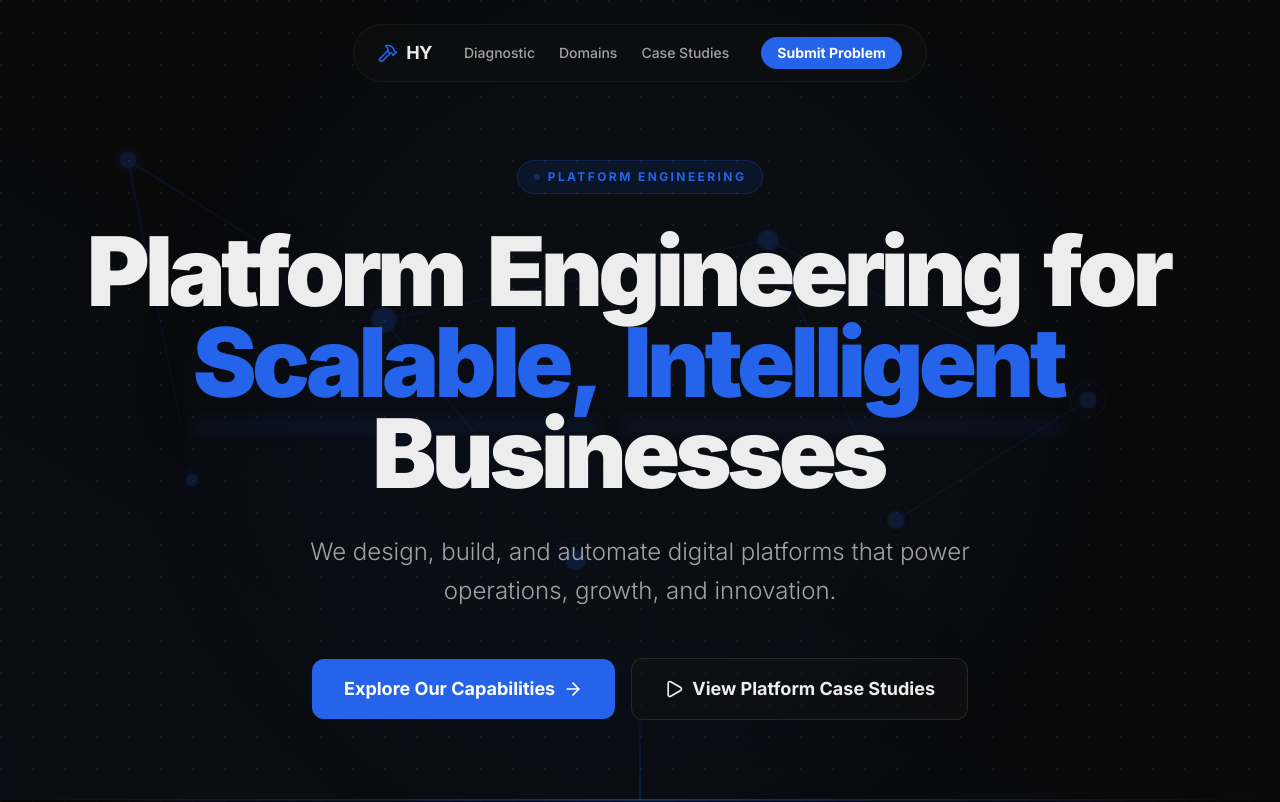
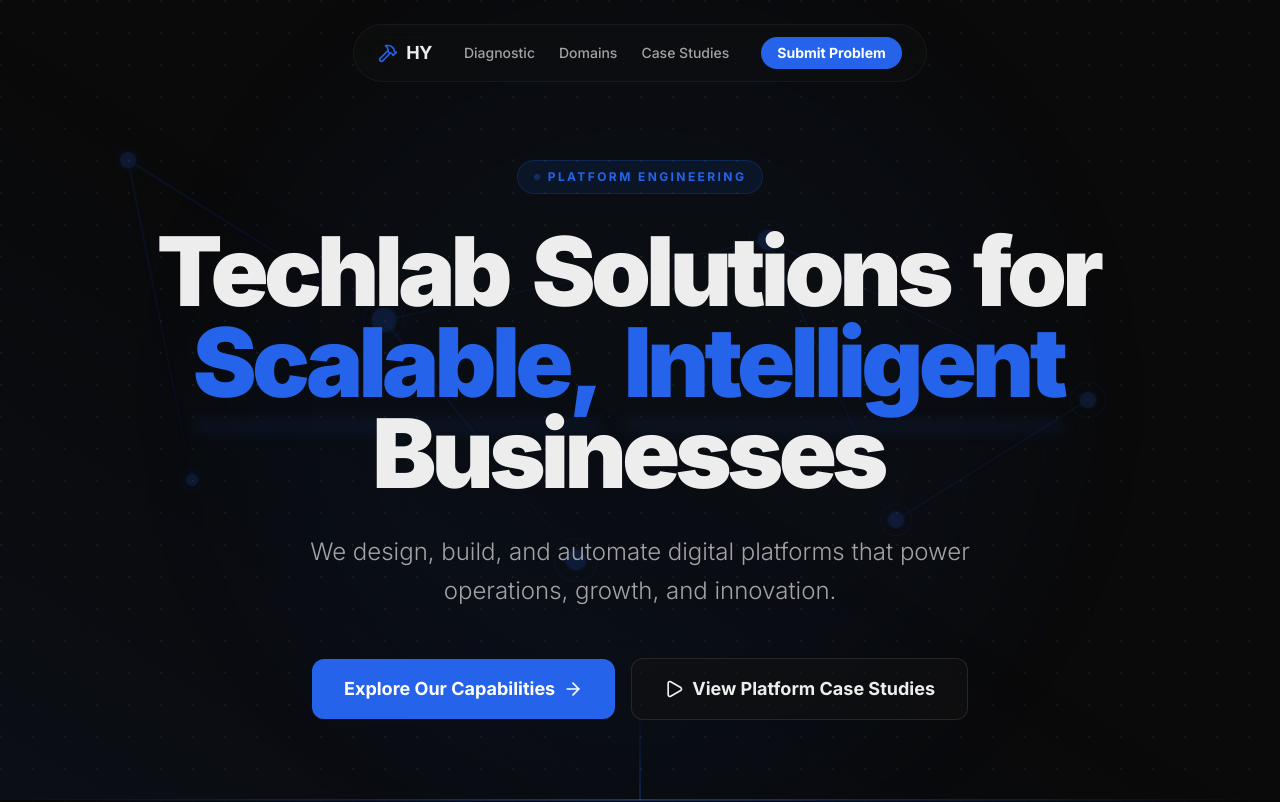
Before and after one commit to EVOLV-HYB/portfolio, a Next.js app: page /techlab in a window 1280 px wide. Shown: the top 802 px of the page. Built offline with nearby package versions, Linux system fonts and the light colour scheme.

Commit message:
changed text

```diff
--- a/src/app/techlab/_components/TechLabHero.tsx
+++ b/src/app/techlab/_components/TechLabHero.tsx
@@ -147,7 +147,7 @@ export default function TechLabHero() {
 
                 {/* Cinematic headline with stagger */}
                 <div className="text-5xl md:text-8xl font-black tracking-tighter mb-8 leading-[0.95]">
-                    {["Platform", "Engineering", "for", "Scalable,", "Intelligent", "Businesses"].map((word, i) => (
+                    {["Techlab", "Solutions", "for", "Scalable,", "Intelligent", "Businesses"].map((word, i) => (
                         <motion.span
                             key={i}
                             initial={{ opacity: 0, y: 30, filter: "blur(10px)" }}
```
